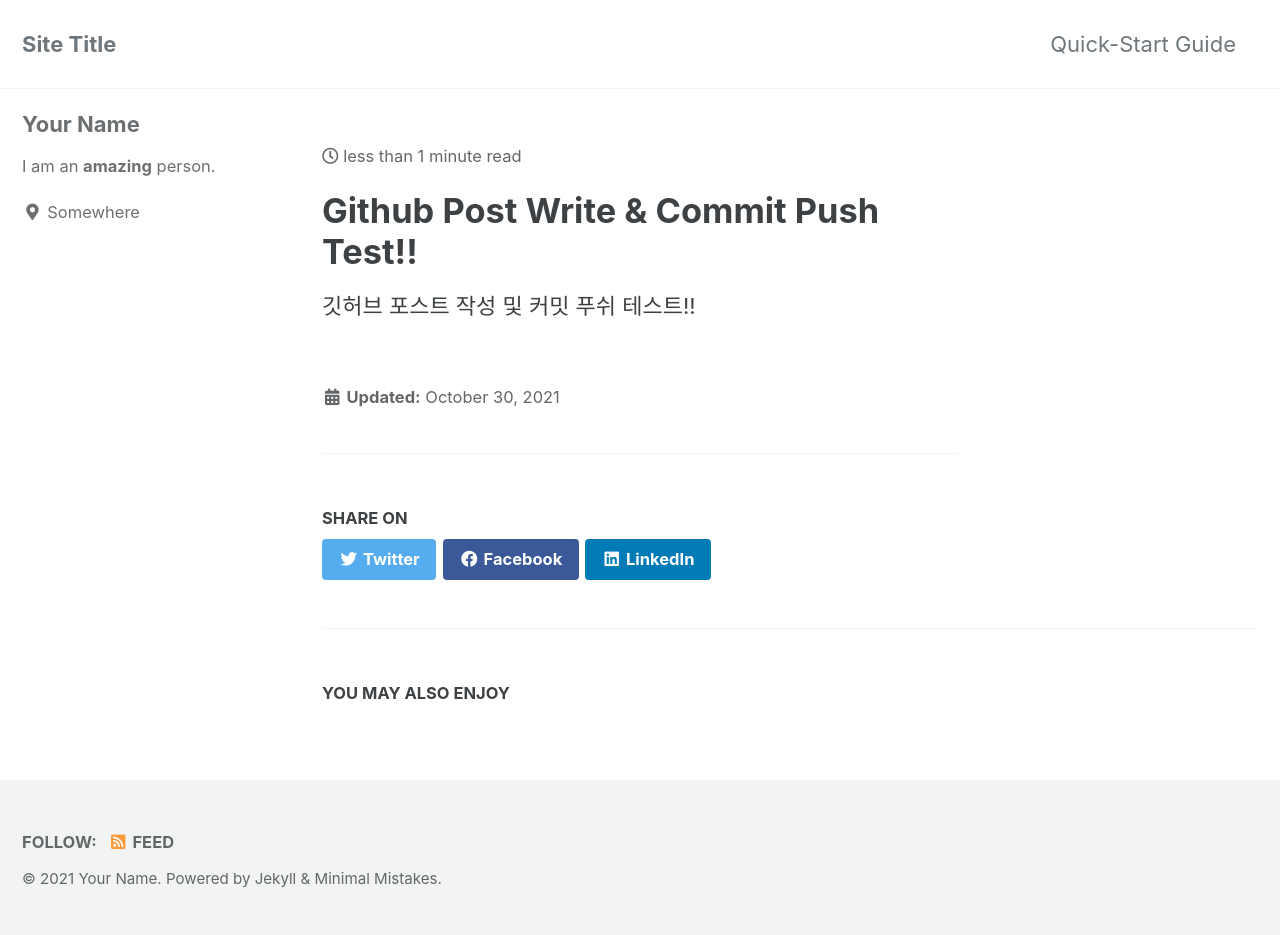
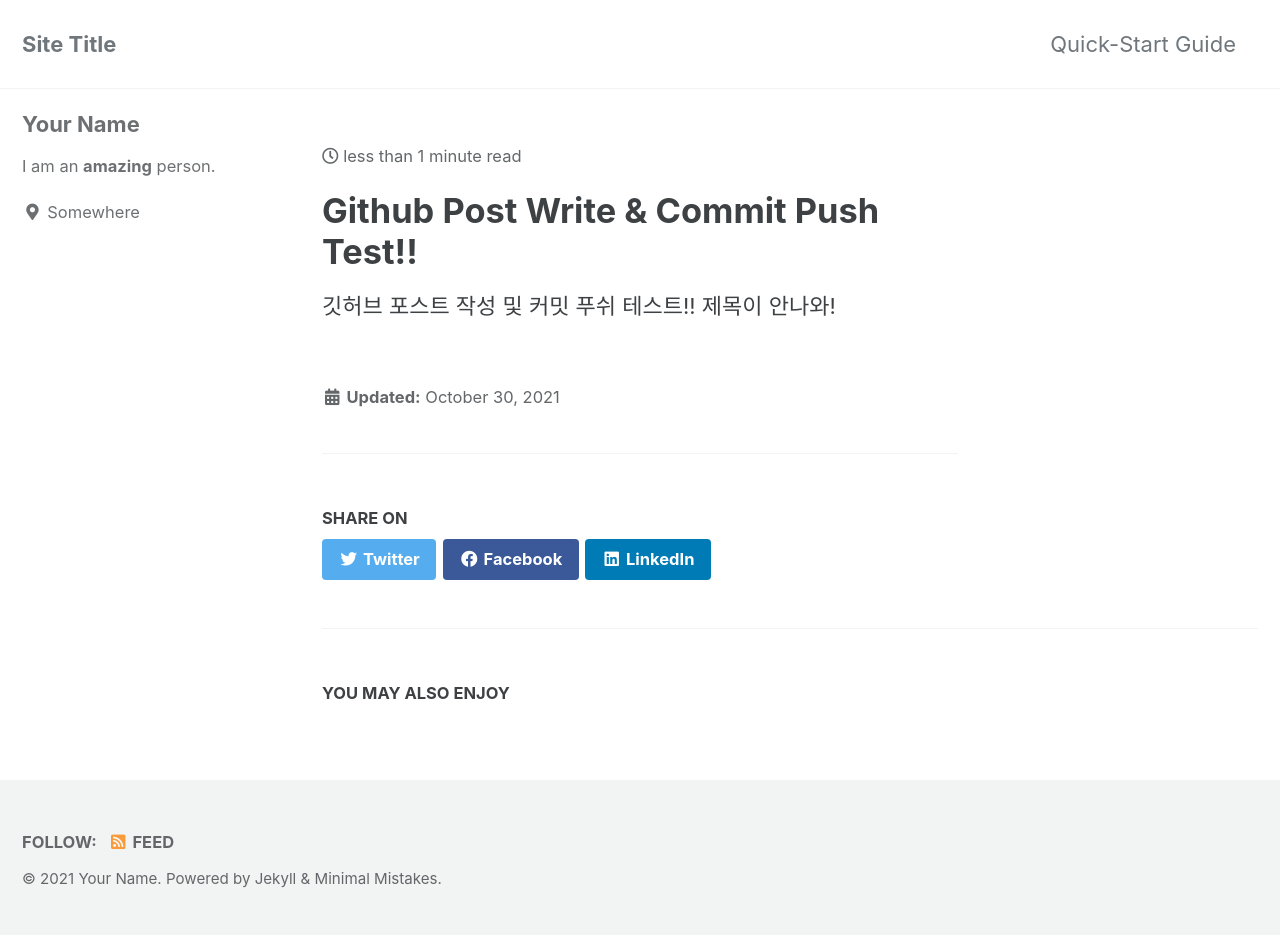
Before and after one commit to zeroh0/zeroh0.github.io, a Jekyll site: the page built from _posts/2021-10-31-211031.md, in a window 1280 px wide. Built offline with Jekyll 4.4.1, drawn with Linux system fonts in a browser that asks for light colours; cached includes are drawn as plain includes.

Commit message:
post commit push test!

```diff
--- a/_posts/2021-10-31-211031.md
+++ b/_posts/2021-10-31-211031.md
@@ -1,6 +1,6 @@
 ---
-title:  "10월 31일 Github 포스트 작성"
-excerpt: "인텔리제이를 이용해서 commit push 테스트!!"
+title:  "10월 31일 Github 포스트 작성!"
+excerpt: "인텔리제이를 이용해서 commit push 테스트!"
 
 categories:
 - Blog
@@ -16,3 +16,4 @@ last_modified_at: 2020-10-31
 
 # Github Post Write & Commit Push Test!!
 깃허브 포스트 작성 및 커밋 푸쉬 테스트!!
+제목이 안나와!
```
